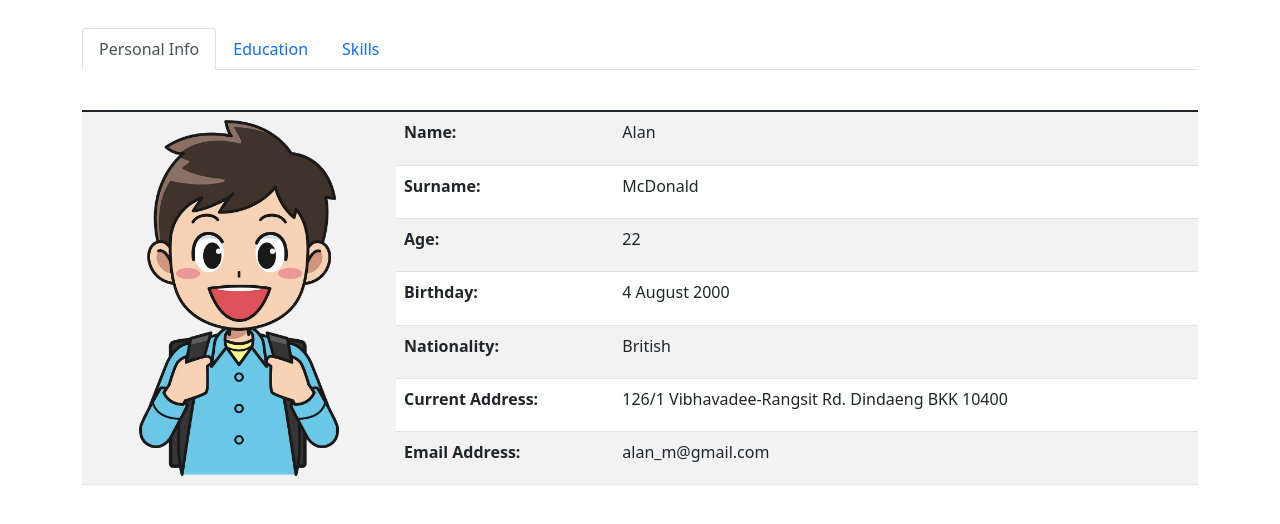
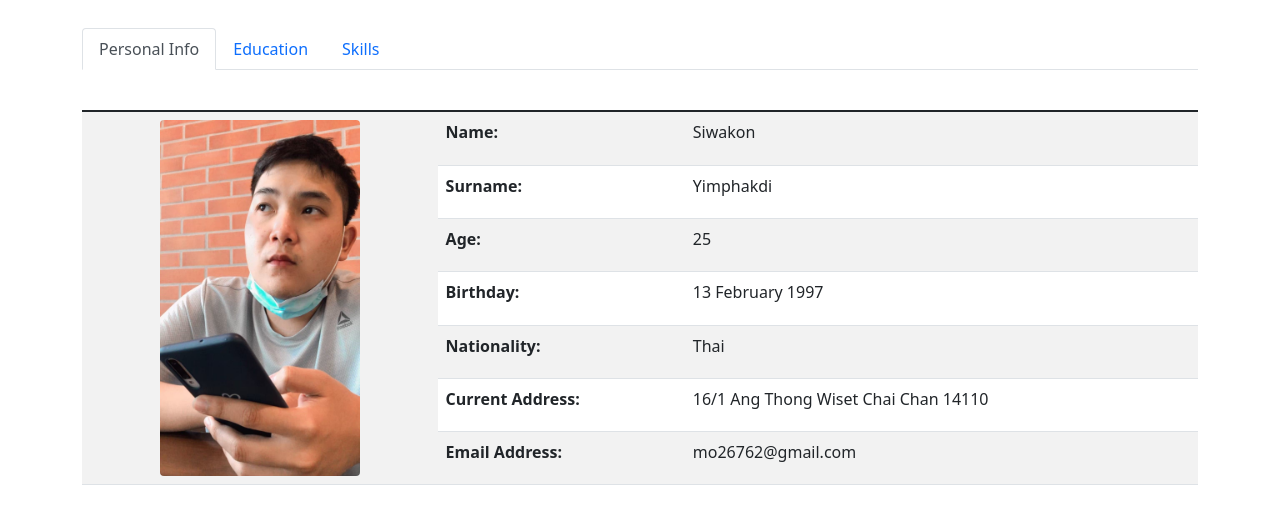
Before and after one commit to teemo133/ex6bb, a plain HTML site: page index.html in a window 1280 px wide. Shown: the part 58-582 px from the top of the page. Drawn offline with nearby package versions, Linux system fonts and the light colour scheme.

Commit message:
Initial commit -adding all files and correct my personal information

```diff
--- a/index.html
+++ b/index.html
@@ -33,33 +33,33 @@
     </thead>
     <tbody>
       <tr>
-		<td rowspan="7"><img src="images/alan.png" class="rounded mx-auto d-block" alt="Alan McDonald" width="200" height="356"></td>
+		<td rowspan="7"><img src="images/mo.jpg" class="rounded mx-auto d-block" alt="Alan McDonald" width="200" height="356"></td>
         <th>Name:</th>
-        <td>Alan</td>
+        <td>Siwakon</td>
       </tr>
       <tr>
         <th>Surname:</th>
-        <td>McDonald</td>
+        <td>Yimphakdi</td>
       </tr>
 	  <tr>
         <th>Age:</th>
-        <td>22</td>
+        <td>25</td>
       </tr>
 	  <tr>
         <th>Birthday:</th>
-        <td>4 August 2000</td>
+        <td>13 February 1997</td>
       </tr>
 	  <tr>
         <th>Nationality:</th>
-        <td>British</td>
+        <td>Thai</td>
       </tr>
 	  <tr>
         <th>Current Address:</th>
-        <td>126/1 Vibhavadee-Rangsit Rd. Dindaeng BKK 10400</td>
+        <td>16/1  Ang Thong Wiset Chai Chan 14110</td>
       </tr>
 	  <tr>
         <th>Email Address:</th>
-        <td>alan_m@gmail.com</td>
+        <td>mo26762@gmail.com</td>
       </tr>
     </tbody>
   </table>
```
Also changed, not shown: images/mo.jpg (added).
